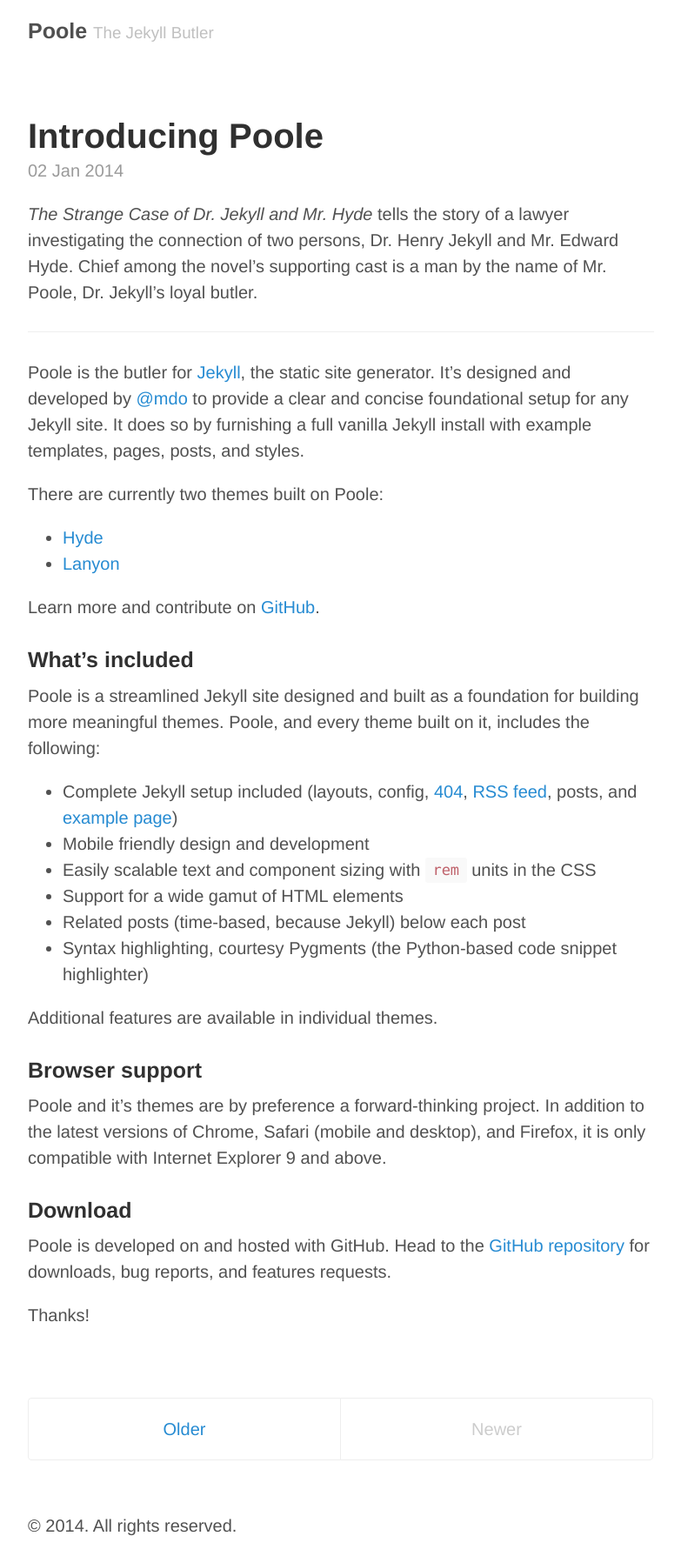
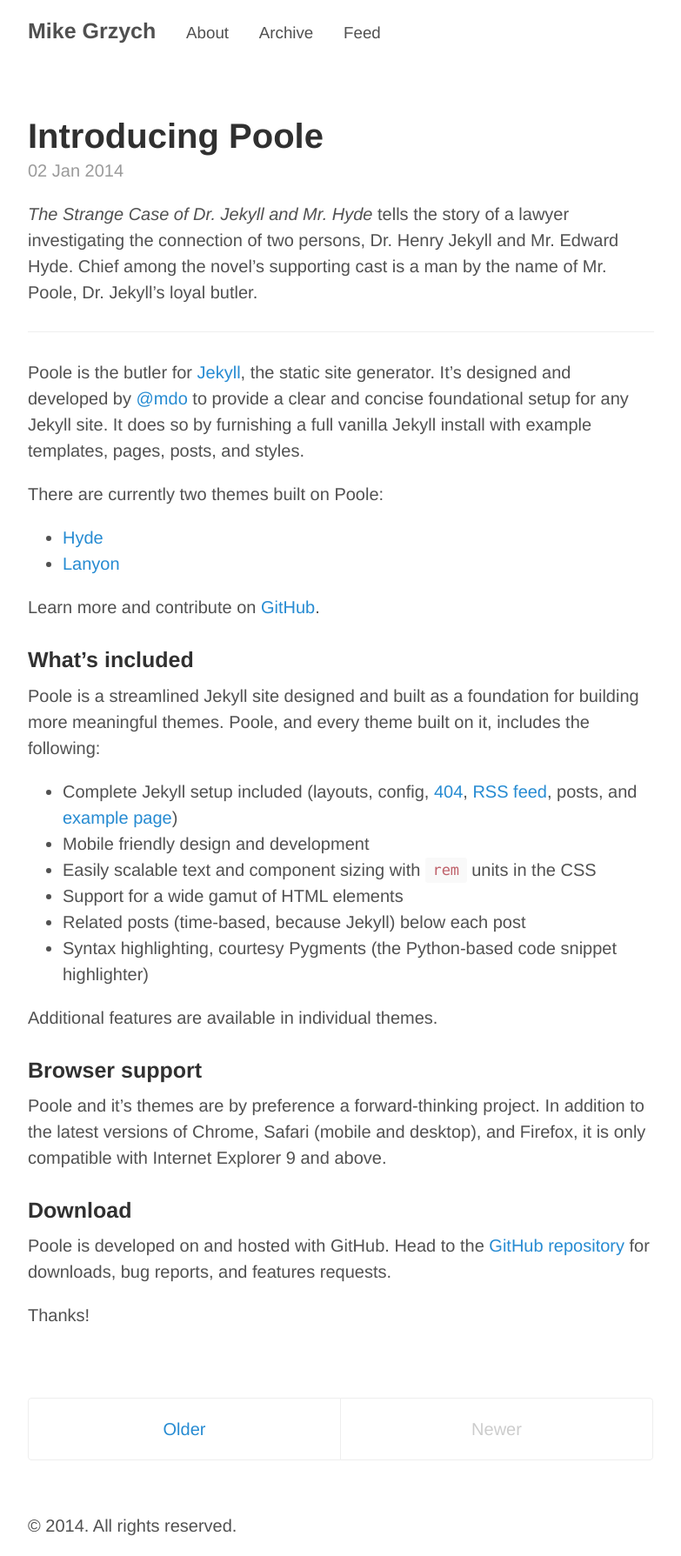
Before and after one commit to mikegrzych/mikegrzych.github.io, a Jekyll site: the page built from index.html, in a window 1280 px wide. Shown: the whole page at 87% size, without its empty margins (248-1031 px from the left). Built offline with Jekyll 4.4.1, drawn with Linux system fonts in a browser that asks for light colours; Markdown is read by kramdown in place of the engine named in the settings; the list of posts is cut into pages by our own code.

```diff
--- a/_config.yml
+++ b/_config.yml
@@ -6,17 +6,21 @@
 permalink:        pretty
 
 # Setup
-title:            Poole
-tagline:          The Jekyll Butler
-url:              http://getpoole.com
+title:            Mike Grzych
+tagline:          Musings
+url:              http://mikegrzych.github.io
 paginate:         1
 baseurl:          /
 author:
-  name:           Mark Otto
-  url:            https://twitter.com/mdo
-  email:          markdotto@gmail.com
+  name:           Michael Grzych
+  url:            https://twitter.com/grizzytron
+  email:          mike.grzych@gmail.com
 
 # Custom vars
 version:          1.0.0
 github:
-  repo:           https://github.com/poole/poole
+  repo:           https://github.com/mikegrzych
+pages_list:
+  About:          '/about'
+  Archive:        '/archive'
+  Feed:           '/atom.xml'
--- a/_layouts/default.html
+++ b/_layouts/default.html
@@ -8,8 +8,14 @@
     <div class="container content">
       <div class="masthead">
         <h3 class="masthead-title">
-          <a href="{{ site.baseurl }}" title="Home">{{ site.title }}</a>
-          <small>{{ site.tagline }}</small>
+          <a href="/" title="Home">{{ site.title }}</a>
+          <!-- <small>{{ site.tagline }}</small> -->
+
+          {% for page in site.pages_list %}
+            &nbsp;&nbsp;&nbsp;
+            <small><a href="{{ page[1] }}">{{ page[0] }}</a></small>
+          {% endfor %}
+
         </h3>
       </div>
 
```
